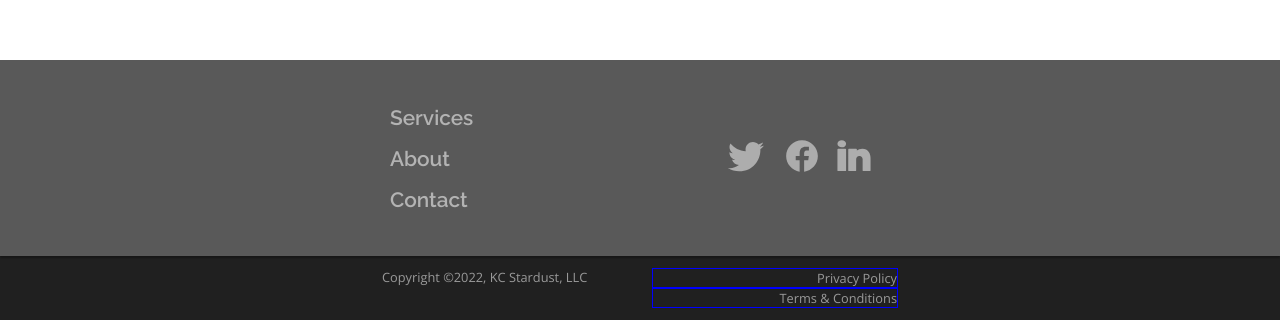
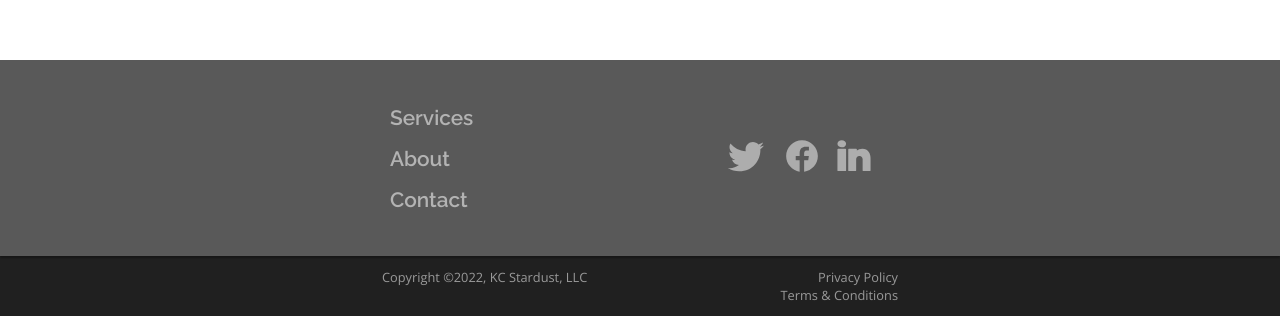
Before and after one commit to christianbonham/kcstardust.com, a Next.js app: page / in a window 1280 px wide. Shown: the part 4832-5152 px from the top of the page. Built offline with nearby package versions, Linux system fonts and the light colour scheme.

Commit message:
footer fixes

```diff
--- a/components/ContactForm.tsx
+++ b/components/ContactForm.tsx
@@ -55,8 +55,9 @@ export default function ContactForm() {
   const renderIframe = () => {
     return (
       <iframe
-        src="http://www.kcstardust.com/contact.php"
+        src="https://kcstardust.com/contact.php"
         title="KC Stardust Contact Form"
+        height="600"
       />
     );
   };
--- a/components/LegalFooter.module.css
+++ b/components/LegalFooter.module.css
@@ -24,6 +24,5 @@
 }
 
 .link {
-  border: 1px solid blue;
   display: block;
 }
```
